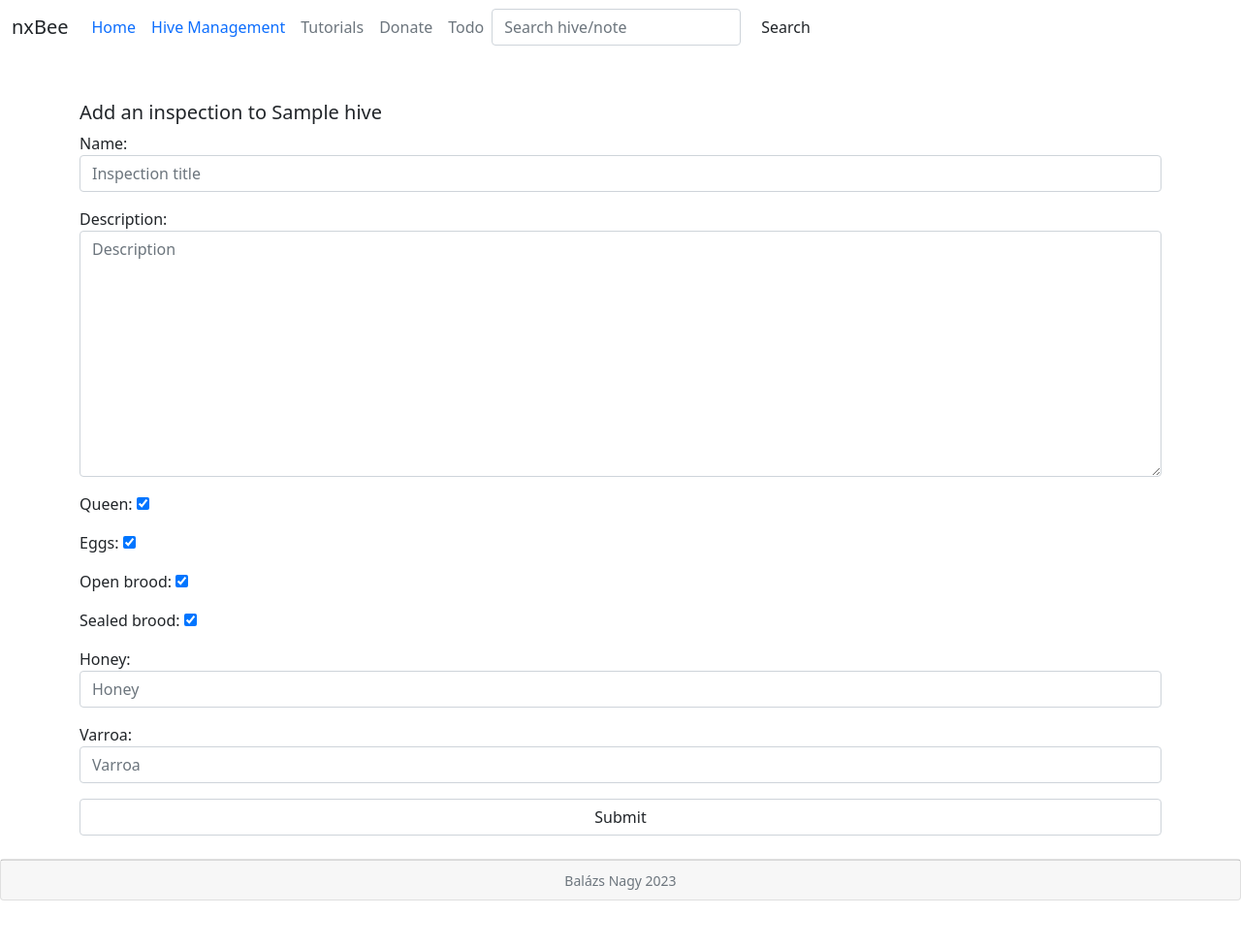
After one commit to nxbalazs/nxBee, a Django app: page /add_inspection/1 in a window 1280 px wide. The commit adds this page. Shown: the whole page at 97% size. Run offline with Django 4.2, Linux system fonts and the light colour scheme; tables that the repository leaves empty hold one stand-in row (values such as "Sample post").

Commit message:
inspection feature

```diff
--- a/hive_management/forms.py
+++ b/hive_management/forms.py
@@ -1,5 +1,5 @@
 from django import forms
-from hive_management.models import Hive, Note
+from hive_management.models import Hive, Inspection
 
 class AddHiveForm(forms.ModelForm):
     class Meta:
@@ -20,3 +20,20 @@ class AddHiveForm(forms.ModelForm):
 class NoteForm(forms.Form):
     title = forms.CharField(max_length=255, widget=forms.TextInput(attrs={'class': 'form-control', 'placeholder': 'Note title'}))
     body = forms.CharField(max_length=255, widget=forms.Textarea(attrs={'class': 'form-control', 'placeholder': 'Leave a note'}))
+
+class AddInspectionForm(forms.ModelForm):
+    queen = forms.BooleanField(initial=True, required=False)
+    eggs = forms.BooleanField(initial=True, required=False)
+    open_brood = forms.BooleanField(initial=True, required=False)
+    sealed_brood = forms.BooleanField(initial=True, required=False)
+    class Meta:
+        model = Inspection
+        fields = '__all__'
+        exclude = ('hive',)
+        widgets = {
+            'name': forms.TextInput(attrs={'class': 'form-control', 'placeholder': 'Inspection title'}),
+            'description': forms.Textarea(attrs={'class': 'form-control', 'placeholder': 'Description'}),
+            'honey': forms.TextInput(attrs={'class': 'form-control', 'placeholder': 'Honey'}),
+            'varroa': forms.TextInput(attrs={'class': 'form-control', 'placeholder': 'Varroa'}),
+            'created_on': forms.DateInput(attrs={'type': 'date', 'placeholder': 'yyyy-mm-dd', 'class': 'form-control'}),
+        }
--- a/hive_management/models.py
+++ b/hive_management/models.py
@@ -17,7 +17,7 @@ class Hive(models.Model):
 class Inspection(models.Model):
     name = models.CharField(max_length=255)
     description = models.TextField()
-    created_on = models.DateField()
+    created_on = models.DateField(auto_now_add=True)
     queen = models.BooleanField()
     eggs = models.BooleanField()
     open_brood = models.BooleanField()
--- /dev/null
+++ b/hive_management/templates/add_inspection.html
@@ -0,0 +1,14 @@
+{% extends "base.html" %}
+
+{% block page_content %}
+<div class="container-sm">
+    <br>&nbsp;
+    <h5>Add an inspection to {{ hive.name }}</h5>
+    <form action="" method="post">
+        {% csrf_token %}
+        {{ form.as_p }}
+        <input type="submit" value="Submit" class="form-control">
+    </form>
+    <br>
+</div>
+{% endblock %}
--- a/hive_management/templates/hive_management.html
+++ b/hive_management/templates/hive_management.html
@@ -36,7 +36,8 @@
         <div class="card">
             <div class="card-body">
             <h5 class="card-title"><a href="{% url 'hive_detail' hive.pk %}" class="link-primary">{{ hive.name }}</a></h5>
-            <hr style="color: {{ hive.color }}; height: 10px; margin: 0;">
+            <h6 class="card-subtitle mb-2 text-muted">{{ hive.created_on }}</h6>
+            <p class="lead" style="background-color: {{ hive.color }}; font-size: 5px;">&nbsp;</p>
             <p class="card-text">
                 {{ hive.description | linebreaks }}
                 <br>
--- a/hive_management/templates/homepage.html
+++ b/hive_management/templates/homepage.html
@@ -4,5 +4,7 @@
 <div class="container-fluid">
         <h3>Hello and welcome on nxBee</h3>
         nxBee is a beehive management page, where You can manage your beehives.
+        <br>
+        This website is still in development.
 </div>
 {% endblock %}
--- a/hive_management/urls.py
+++ b/hive_management/urls.py
@@ -9,5 +9,6 @@ urlpatterns = [
     path('hive_detail/<int:pk>', views.hive_detail, name='hive_detail'),
     path('remove_hive/<int:pk>', views.remove_hive, name='remove_hive'),
     path('add_note/<int:pk>', views.add_note, name='add_note'),
+    path('add_inspection/<int:pk>', views.add_inspection, name='add_inspection'),
     path('donate', views.donate, name='donate'),
 ]
--- a/hive_management/views.py
+++ b/hive_management/views.py
@@ -1,6 +1,6 @@
 from django.shortcuts import render, redirect, get_object_or_404
 from hive_management.models import Hive, Note, Inspection, Treatment
-from hive_management.forms import AddHiveForm, NoteForm
+from hive_management.forms import AddHiveForm, NoteForm, AddInspectionForm
 
 # Create your views here.
 def homepage(request):
@@ -96,3 +96,29 @@ def add_note(request, pk):
             return redirect("hive_detail", pk=hive.pk)
 
     return render(request, "add_note.html", context)
+
+def add_inspection(request, pk):
+    hive = Hive.objects.get(pk=pk)
+    context = {
+        'hive': hive,
+        'form': AddInspectionForm,
+    }
+
+    if request.method == 'POST':
+        add_inspection_form = AddInspectionForm(request.POST)
+        if add_inspection_form.is_valid():
+            inspection = Inspection(
+                name = add_inspection_form.cleaned_data['name'],
+                description = add_inspection_form.cleaned_data['description'],
+                queen = add_inspection_form.cleaned_data['queen'],
+                eggs = add_inspection_form.cleaned_data['eggs'],
+                open_brood = add_inspection_form.cleaned_data['open_brood'],
+                sealed_brood = add_inspection_form.cleaned_data['sealed_brood'],
+                honey = add_inspection_form.cleaned_data['honey'],
+                varroa = add_inspection_form.cleaned_data['varroa'],
+                hive = hive
+            )
+            inspection.save()
+            return redirect("hive_detail", pk=hive.pk)
+
+    return render(request, "add_inspection.html", context)
```
Also changed, not shown: hive_management/templates/hive_detail.html (+4 -3 lines).
